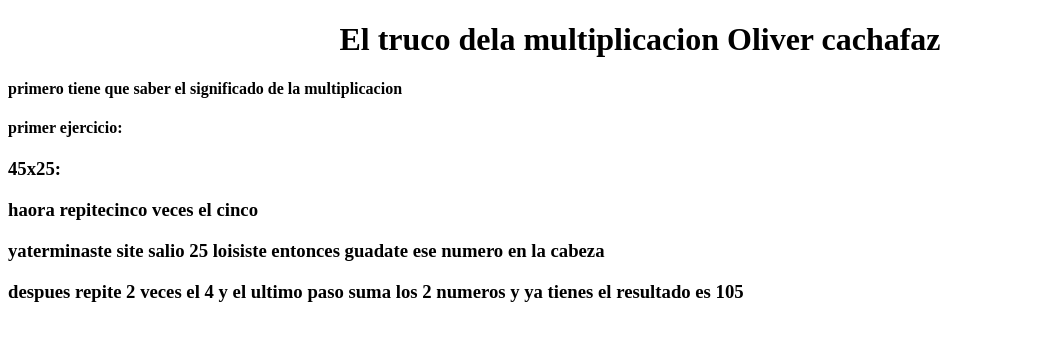
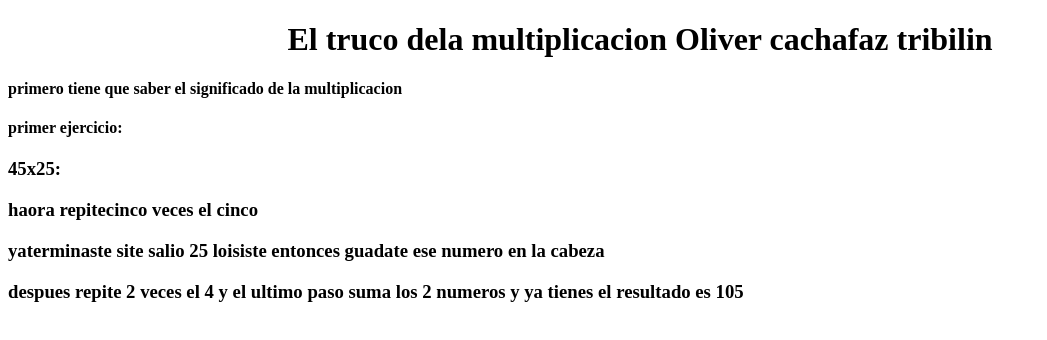
Before and after one commit to OliverR7/proyweb1, a plain HTML site: page index.html in a window 1280 px wide. Shown: the whole page, without its empty margins (0-1047 px from the left). Drawn offline with Linux system fonts and the light colour scheme.

Commit message:
adicone tribilin

```diff
--- a/index.html
+++ b/index.html
@@ -7,7 +7,7 @@
 </head>
 <body>
     <center>
-    <h1>El truco dela multiplicacion Oliver cachafaz</h1>
+    <h1>El truco dela multiplicacion Oliver cachafaz tribilin</h1>
     </center>
     <h4>primero tiene que saber el significado de la multiplicacion</h4>
     <h4>primer ejercicio:</h4>
```
